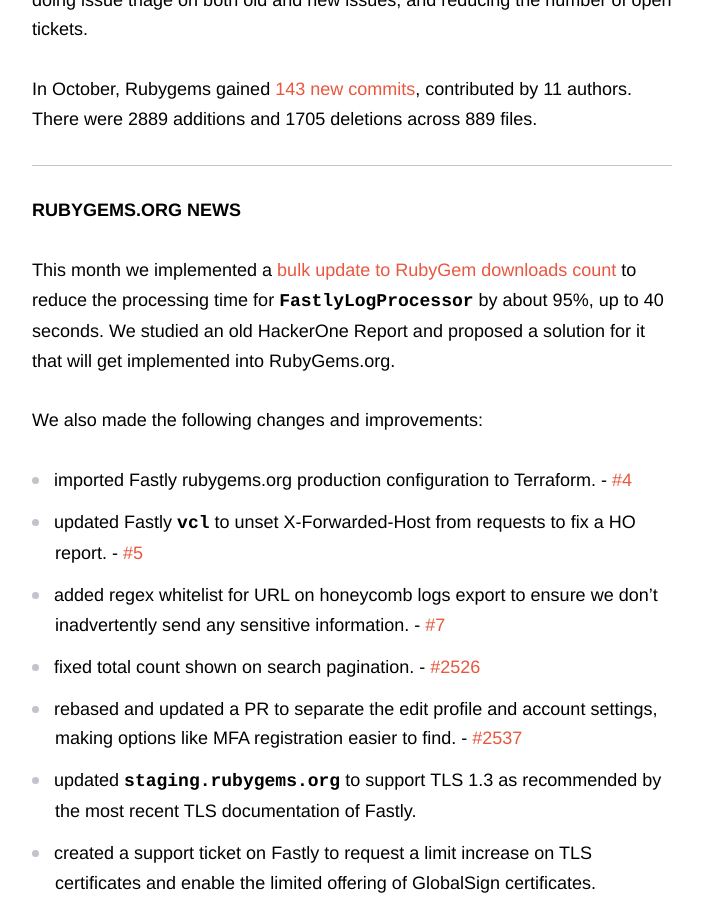
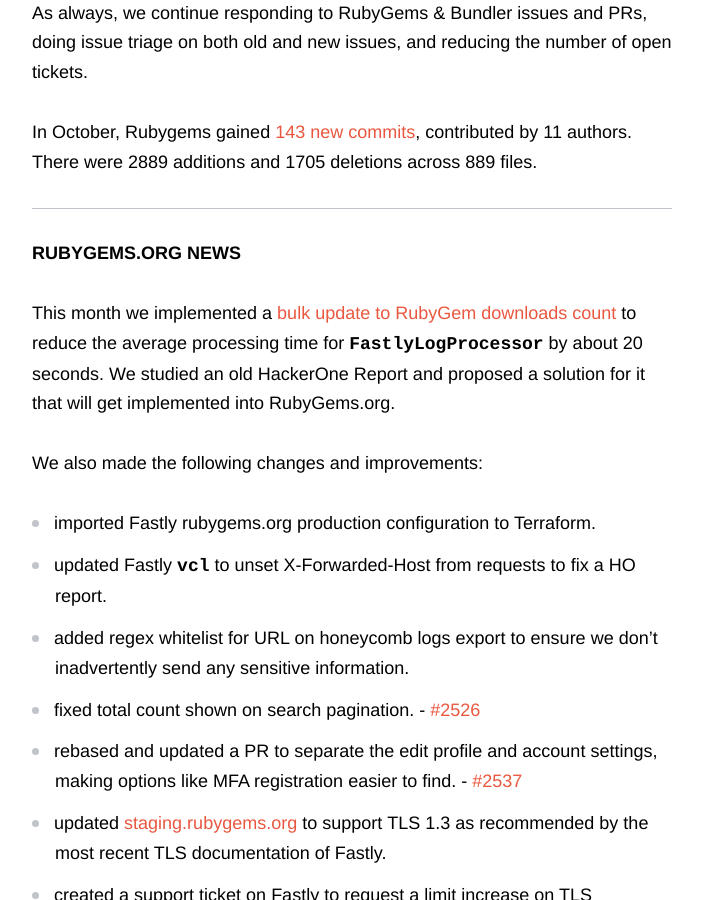
Before and after one commit to rubygems/rubygems.github.io, a Jekyll site: the page built from _posts/2020-11-16-october-rubygems-update.md, in a window 1280 px wide and 900 px high, scrolled down 1553 px. Shown: the whole window, without its empty margins (438-1141 px from the left). Built offline with Jekyll 4.4.1, drawn with Linux system fonts in a browser that asks for light colours; comment, search, counter and statistics services are not loaded; some of the changed text lies outside the part shown.

Commit message:
update october update

```diff
--- a/_posts/2020-11-16-october-rubygems-update.md
+++ b/_posts/2020-11-16-october-rubygems-update.md
@@ -28,21 +29,21 @@
 
 ## RubyGems.org News
 
-This month we implemented a [bulk update to RubyGem downloads count](https://github.com/rubygems/rubygems.org/pull/2527) to reduce the processing time for `FastlyLogProcessor` by about 95%, up to 40 seconds. We studied an old HackerOne Report and proposed a solution for it that will get implemented into RubyGems.org.
+This month we implemented a [bulk update to RubyGem downloads count](https://github.com/rubygems/rubygems.org/pull/2527) to reduce the average processing time for `FastlyLogProcessor` by about 20 seconds. We studied an old HackerOne Report and proposed a solution for it that will get implemented into RubyGems.org.
 
 We also made the following changes and improvements:
 
-* imported Fastly rubygems.org production configuration to Terraform. - [#4](https://github.com/rubygems/rubygems-terraform/pull/4)
-* updated Fastly `vcl` to unset X-Forwarded-Host from requests to fix a HO report. - [#5](https://github.com/rubygems/rubygems-terraform/pull/5)
-* added regex whitelist for URL on honeycomb logs export to ensure we don't inadvertently send any sensitive information. - [#7](https://github.com/rubygems/rubygems-terraform/pull/7)
+* imported Fastly rubygems.org production configuration to Terraform.
+* updated Fastly `vcl` to unset X-Forwarded-Host from requests to fix a HO report.
+* added regex whitelist for URL on honeycomb logs export to ensure we don't inadvertently send any sensitive information.
 * fixed total count shown on search pagination. - [#2526](https://github.com/rubygems/rubygems.org/pull/2526)
 * rebased and updated a PR to separate the edit profile and account settings, making options like MFA registration easier to find. - [#2537](https://github.com/rubygems/rubygems.org/pull/2537)
-* updated `staging.rubygems.org` to support **TLS 1.3** as recommended by the most recent TLS documentation of Fastly.
+* updated [staging.rubygems.org](staging.rubygems.org) to support **TLS 1.3** as recommended by the most recent TLS documentation of Fastly.
 * created a support ticket on Fastly to request a limit increase on TLS certificates and enable the limited offering of GlobalSign certificates.
 * updated **DMARC** record of rubygems.org to use Slack group and Postmarkapp.
-* replyed to support tickets and google group threads.
+* replied to support tickets and google group threads.
 
-Finaly, we deployed an option to review changes thanks to [@mensfeld](https://github.com/mensfeld); users can now compare differences between releases.
+Finaly, we [deployed an option to review changes](https://github.com/rubygems/rubygems.org/pull/2499) thanks to [@mensfeld](https://github.com/mensfeld), users can now compare differences between releases.
 
 In total, Rubygems.org gained [46 new commits](https://github.com/rubygems/rubygems.org/compare/master@%7B2020-10-01%7D...master@%7B2020-10-31%7D), contributed by 8 authors. There were 694 additions and 442 deletions across 63 files.
 
```
Also changed, not shown: other parts of _posts/2020-11-16-october-rubygems-update.md (+2 -1 lines).
